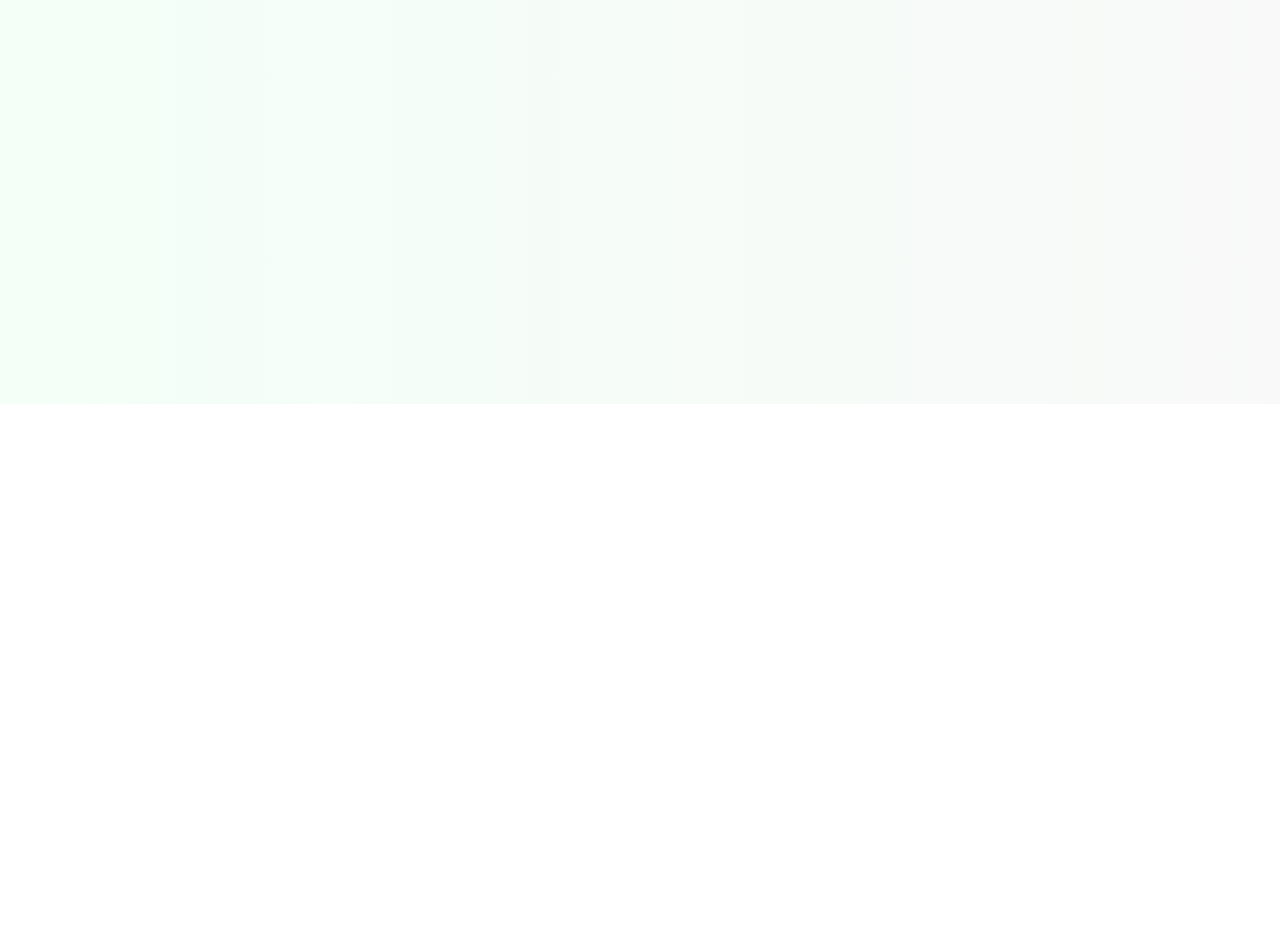
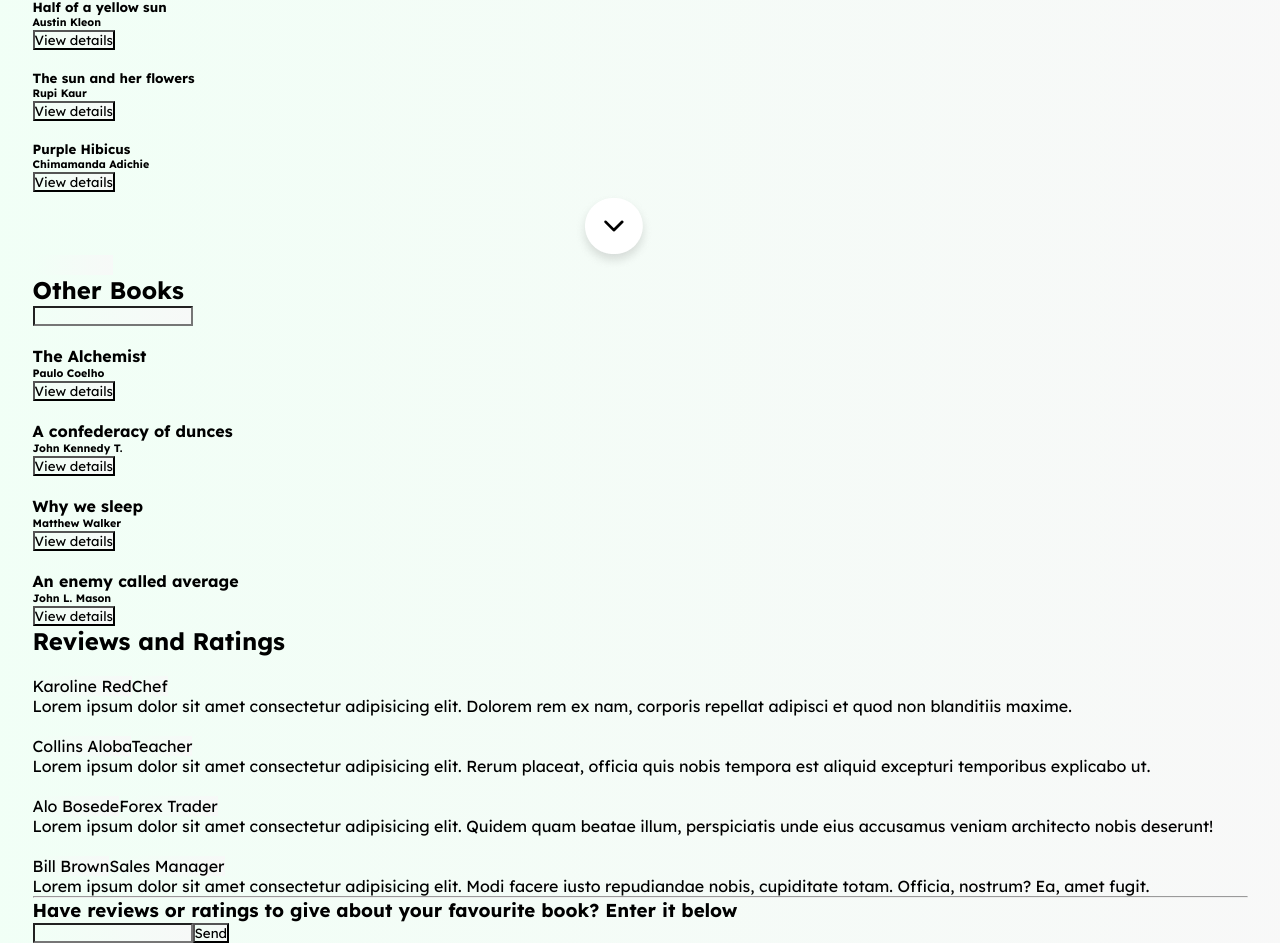
Before and after one commit to MrLad01/Libra1, a React (Create React App) app: page /services/others in a window 1280 px wide. Before the commit this address had no page. Shown: the part 396-1339 px from the top of the page. Before the commit the page ends 800 px from the top, so only its background shows below. Built offline with nearby package versions, Linux system fonts and the light colour scheme.

Commit message:
addition of others and footer components

```diff
--- a/src/App.js
+++ b/src/App.js
@@ -4,14 +4,20 @@ import { createBrowserRouter,
          Route} from "react-router-dom";
 import HomeLayout from "./Layout/HomeLayout";
 import LandingLayout from "./Layout/LandingLayout";
+import Other from "./pages/Other";
+import Services from "./pages/Services";
+
 
          const router = createBrowserRouter(
            createRoutesFromElements(
                 <Route>
                    <Route path="/" element={<LandingLayout />}>
-                      <Route index element={<HomeLayout />}>
+                      <Route index element={<HomeLayout />} >
+                      </Route>
+                        <Route path="services" element={<Services />}>
+                          <Route path="others" element={<Other />}></Route>
+                        </Route>
 
-                      </Route>
                     </Route>
                 </Route>
 
--- a/src/Layout/HomeLayout.js
+++ b/src/Layout/HomeLayout.js
@@ -1,4 +1,4 @@
-import { NavLink } from "react-router-dom"
+import { NavLink, Outlet } from "react-router-dom"
 import gof from "../images/Rectangle 3.png"
 import arrow from "../images/chevron-down.png"
 
@@ -19,6 +19,7 @@ export default function HomeLayout() {
 
       <NavLink to="services"><img src={arrow} alt="" /></NavLink>
 
+        <Outlet />
     </div>
   )
 }
--- a/src/index.css
+++ b/src/index.css
@@ -11,6 +11,7 @@
   width: 86px;
   height: 40px;
   margin-top: 36px;
+  background: none;
 }
 .landing{
   width: 1215px;
@@ -61,10 +62,6 @@
   border: 2px solid #19CC56;
   color: #19CC56;
   }
-
-.landing header div a:hover{
-  padding: 6.5px 42.4px;
-}
 
 .landing > header > div > a:hover{
   background: #19CC56;
@@ -117,17 +114,15 @@
   color: #19CC56;
 }
 .home1 .home-text div a:hover{
-  padding: 14.5px 18px;
   border: 1px solid #19CC56;
   background: #19CC56;
   color: #ffffff;
 }
 a img{
   position: relative;
-  bottom: 30px;
   left: 541px;
   background: none;
 }
 a image .active{
-  transform: rotate(180deg);
+  transform: rotate(90deg);
 }
--- /dev/null
+++ b/src/pages/Other.js
@@ -0,0 +1,129 @@
+import { NavLink } from "react-router-dom";
+
+
+export default function Other() {
+  return (
+    <div className="others">
+      <div className="other">
+        <h2>Other Books</h2>
+        <div className="search-bar">
+            <div></div>
+            <input type="text" />
+        </div>
+        <div className="books1">
+            <div className="book1">
+                <div className="book-img">
+                    <img src="" alt="" />
+                </div>
+                <div className="book-content">
+                    <h4>The Alchemist</h4>
+                    <h6>Paulo Coelho</h6>
+                    <div className="more">
+                        <i></i>
+                        <button>View details</button>
+                    </div>
+                </div>
+            </div>
+            <div className="book1">
+                <div className="book-img">
+                    <img src="" alt="" />
+                </div>
+                <div className="book-content">
+                    <h4>A confederacy of dunces</h4>
+                    <h6>John Kennedy T.</h6>
+                    <div className="more">
+                        <i></i>
+                        <button>View details</button>
+                    </div>
+                </div>
+            </div>
+            <div className="book1">
+                <div className="book-img">
+                    <img src="" alt="" />
+                </div>
+                <div className="book-content">
+                    <h4>Why we sleep</h4>
+                    <h6>Matthew Walker</h6>
+                    <div className="more">
+                        <i></i>
+                        <button>View details</button>
+                    </div>
+                </div>
+            </div>
+            <div className="book1">
+                <div className="book-img">
+                    <img src="" alt="" />
+                </div>
+                <div className="book-content">
+                    <h4>An enemy called average</h4>
+                    <h6>John L. Mason</h6>
+                    <div className="more">
+                        <i></i>
+                        <button>View details</button>
+                    </div>
+                </div>
+            </div>
+        </div>
+
+        <div className="nav-buttons">
+            <div></div>
+            <div></div>
+            <div></div>
+            <div></div>
+        </div>
+      </div>
+      <div className="reviews-ratings">
+        <h2>Reviews and Ratings</h2>
+        <div className="reviews">
+            <img src="" alt="" />
+            <div>
+                <span>Karoline Red</span>
+                <span>Chef</span>
+            </div>
+            <p>Lorem ipsum dolor sit amet consectetur adipisicing elit. Dolorem rem ex nam, corporis repellat adipisci et quod non blanditiis maxime.</p>
+            <i></i>
+        </div>
+        <div className="reviews">
+            <img src="" alt="" />
+            <div>
+                <span>Collins Aloba</span>
+                <span>Teacher</span>
+            </div>
+            <p>Lorem ipsum dolor sit amet consectetur adipisicing elit. Rerum placeat, officia quis nobis tempora est aliquid excepturi temporibus explicabo ut.</p>
+            <i></i>
+        </div>
+        <div className="reviews">
+            <img src="" alt="" />
+            <div>
+                <span>Alo Bosede</span>
+                <span>Forex Trader</span>
+            </div>
+            <p>Lorem ipsum dolor sit amet consectetur adipisicing elit. Quidem quam beatae illum, perspiciatis unde eius accusamus veniam architecto nobis deserunt!</p>
+            <i></i>
+        </div>
+        <div className="reviews">
+            <img src="" alt="" />
+            <div>
+                <span>Bill Brown</span>
+                <span>Sales Manager</span>
+            </div>
+            <p>Lorem ipsum dolor sit amet consectetur adipisicing elit. Modi facere iusto repudiandae nobis, cupiditate totam. Officia, nostrum? Ea, amet fugit.</p>
+            <i></i>
+        </div>
+      </div>
+      <div className="nav-buttons">
+        <div></div>
+        <div></div>
+        <div></div>
+      </div>
+      <hr />
+      <h3>Have reviews or ratings to give about your favourite book? Enter it below  </h3>
+      <input type="text" />
+      <button>Send</button>
+
+      <NavLink to="footer">
+          <img src="" alt="" />
+      </NavLink>
+    </div>
+  )
+}
--- a/src/pages/Services.js
+++ b/src/pages/Services.js
@@ -1,5 +1,5 @@
-import { NavLink } from "react-router-dom";
-
+import { NavLink, Outlet } from "react-router-dom";
+import arrow  from "../images/chevron-down.png"
 
 export default function Services() {
   return (
@@ -73,11 +73,21 @@ export default function Services() {
             </div>
         </div>
 
-        <NavLink><div></div></NavLink>
-        <NavLink><div></div></NavLink>
-        <NavLink><div></div></NavLink>
-        <NavLink><div></div></NavLink>
+        <div className="nav-buttons">
+          <NavLink><div></div></NavLink>
+          <NavLink><div></div></NavLink>
+          <NavLink><div></div></NavLink>
+          <NavLink><div></div></NavLink>
+        </div>
+
       </div>
+
+      <NavLink to="others">
+        <img src={ arrow } alt="" />
+      </NavLink>
+
+
+      <Outlet />
     </div>
   )
 }
```
Also changed, not shown: src/pages/Footer.js (added, +9 -0 lines).
